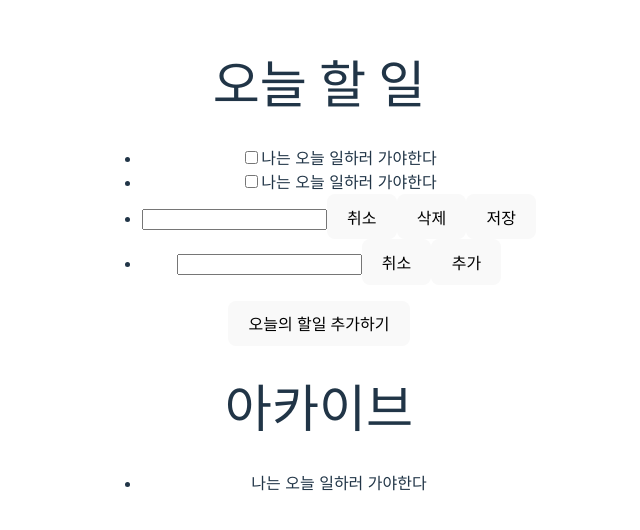
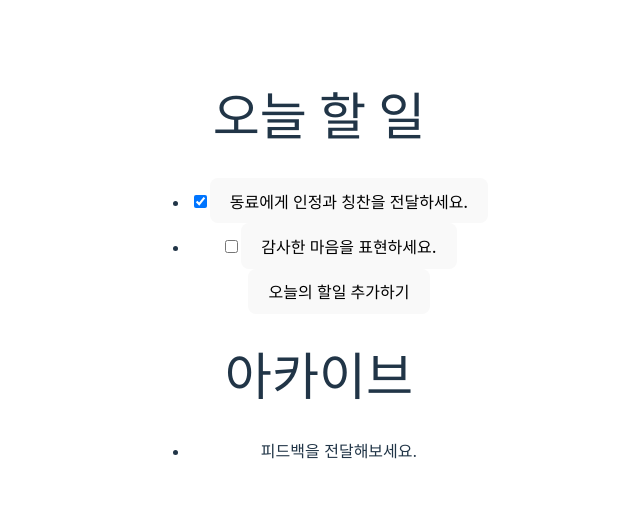
Before and after one commit to ojj1123/react-todo-list, a React (Vite) app: page / in a window 1280 px wide. Shown: the part 134-664 px from the top of the page, without its empty margins (321-961 px from the left). Built offline with nearby package versions, Linux system fonts and the light colour scheme.

Commit message:
feat: 투두리스트 데이터 가져와서 보여주기 * 로딩인디케이터 작성

```diff
--- a/src/App.tsx
+++ b/src/App.tsx
@@ -1,40 +1,87 @@
+import { useEffect, useState } from 'react'
 import './App.css'
+import { Editable, Loading, TodoListForm } from './components'
+import { TodoListEntity, todoListProvider } from './api'
 
 function App() {
+  const [todoList, setTodoList] = useState<TodoListEntity[]>()
+  const [loading, setLoading] = useState(true)
+
+  useEffect(() => {
+    setLoading(true)
+    todoListProvider.getTodoList().then((data) => {
+      setLoading(false)
+      setTodoList(data)
+    })
+  }, [])
+  /**
+   * TODO
+   * - 로딩인디케이터
+   * - 추가, 수정, 삭제 비동기 로직 작성
+   */
+
   return (
     <>
       <h1>오늘 할 일</h1>
       <section>
-        <ul>
-          <li>
-            <input type="checkbox" />
-            <span>나는 오늘 일하러 가야한다</span>
-          </li>
-          <li>
-            <input type="checkbox" />
-            <span>나는 오늘 일하러 가야한다</span>
-          </li>
-          <li>
-            <input type="text" />
-            <button type="button">취소</button>
-            <button type="button">삭제</button>
-            <button type="button">저장</button>
-          </li>
-          <li>
-            <input type="text" />
-            <button type="button">취소</button>
-            <button type="button">추가</button>
-          </li>
-        </ul>
-        <button type="button">오늘의 할일 추가하기</button>
+        {loading ? (
+          <Loading />
+        ) : (
+          <ul>
+            {todoList
+              ?.filter((todo) => !todo.isArchived)
+              .map((todo) => {
+                return (
+                  <li key={todo.id}>
+                    <Editable.Root>
+                      <Editable.Input type="text" />
+                      <Editable.Preview>
+                        <input type="checkbox" checked={todo.isComplete} />
+                        <Editable.EditTrigger>
+                          <span>{todo.description}</span>
+                        </Editable.EditTrigger>
+                      </Editable.Preview>
+                      <Editable.Control>
+                        {(props) => (
+                          <>
+                            {props.isEditing ? (
+                              <>
+                                <Editable.Cancel>취소</Editable.Cancel>
+                                <Editable.Submit>삭제</Editable.Submit>
+                                <Editable.Submit>저장</Editable.Submit>
+                              </>
+                            ) : null}
+                          </>
+                        )}
+                      </Editable.Control>
+                    </Editable.Root>
+                  </li>
+                )
+              })}
+
+            <TodoListForm />
+          </ul>
+        )}
       </section>
 
       <h1>아카이브</h1>
       <section>
         <ul>
-          <li>
-            <span>나는 오늘 일하러 가야한다</span>
-          </li>
+          {loading ? (
+            <Loading />
+          ) : (
+            <>
+              {todoList
+                ?.filter((todo) => todo.isArchived)
+                .map((todo) => {
+                  return (
+                    <li key={todo.id}>
+                      <span>{todo.description}</span>
+                    </li>
+                  )
+                })}
+            </>
+          )}
         </ul>
       </section>
     </>
```
